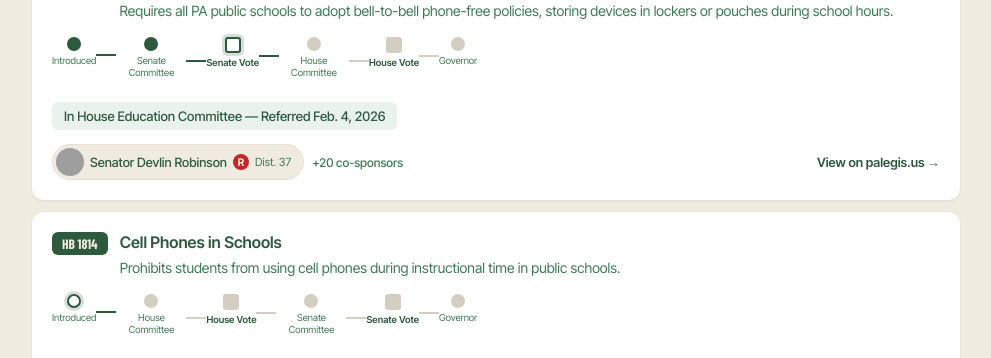
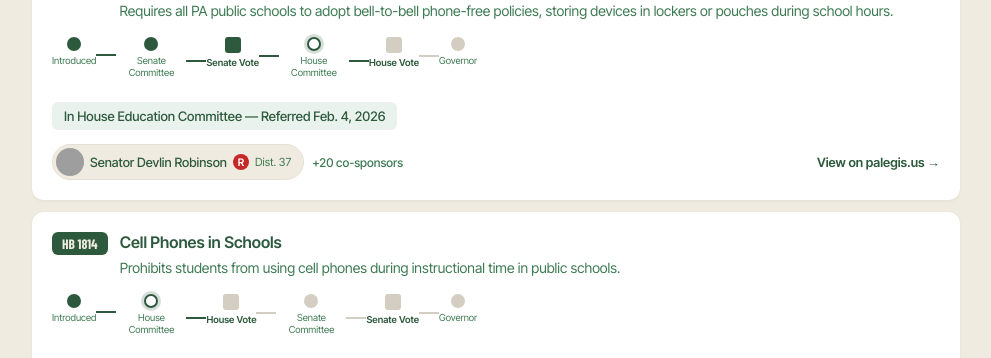
Before and after one commit to abirdbecker/pa-bill-tracker, a React (Vite) app: page / in a window 1280 px wide. Shown: the part 349-707 px from the top of the page, without its empty margins (144-1135 px from the left). Built offline with nearby package versions, Linux system fonts and the light colour scheme; grey boxes are pictures that could not be loaded; the HTML template or start-up script is replaced by a standard one; a web font is replaced by a local one.

Commit message:
Fix timeline stage mapping — use correct raw step indices
Referred to committee (step 1/5) means the bill is in committee,
not reported from committee (step 2/6). Fixes SB1014 showing Senate
Vote as incomplete when it already passed 46-1.

Co-Authored-By: Claude Opus 4.6 <noreply@anthropic.com>

```diff
--- a/src/components/StatusTimeline.jsx
+++ b/src/components/StatusTimeline.jsx
@@ -24,12 +24,12 @@ export default function StatusTimeline({ steps, billId }) {
   const c2 = isSenateOrigin ? 'House' : 'Senate';
 
   // Map raw 9 steps → 6 simplified stages
-  // Raw: 0=Introduced, 1=Committee, 2=Reported, 3=Vote, 4=CrossChamber, 5=Committee2, 6=Reported2, 7=Vote2, 8=Governor
+  // Raw: 0=Introduced, 1=Referred, 2=Reported from committee, 3=Vote, 4=Crosses to 2nd chamber, 5=Referred 2nd, 6=Reported 2nd, 7=Vote 2nd, 8=Governor
   const stages = [
     { label: 'Introduced', completed: steps[0]?.completed || false, vote: false },
-    { label: `${c1} Committee`, completed: steps[2]?.completed || false, vote: false },
+    { label: `${c1} Committee`, completed: steps[1]?.completed || false, vote: false },
     { label: `${c1} Vote`, completed: steps[3]?.completed || false, vote: true, detail: getVoteDetail(steps[3]) },
-    { label: `${c2} Committee`, completed: steps[6]?.completed || false, vote: false },
+    { label: `${c2} Committee`, completed: steps[5]?.completed || false, vote: false },
     { label: `${c2} Vote`, completed: steps[7]?.completed || false, vote: true, detail: getVoteDetail(steps[7]) },
     { label: 'Governor', completed: steps[8]?.completed || false, vote: false },
   ];
```
